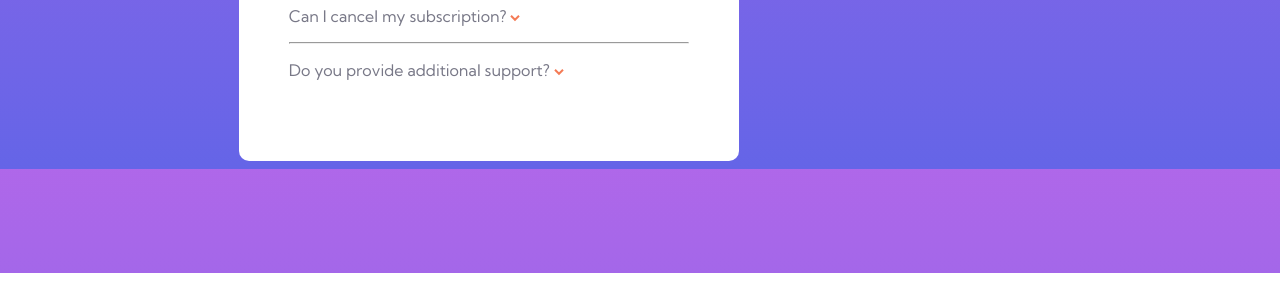
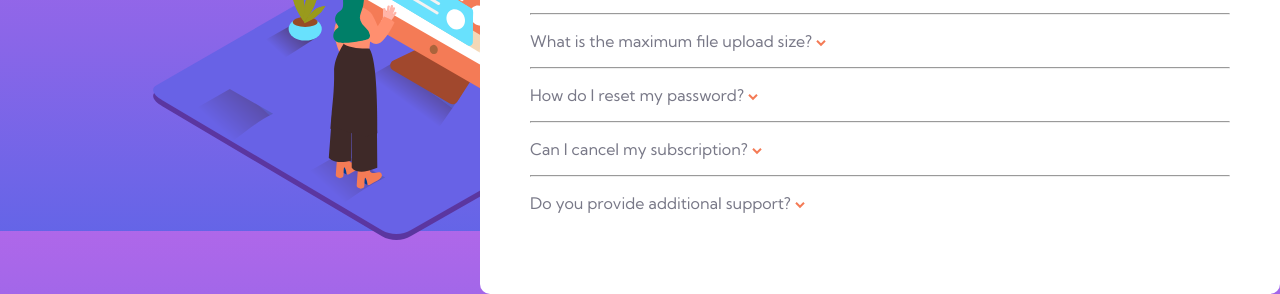
Before and after one commit to ashleyglenn0/faq-accordion-card-main, a plain HTML site: page index.html in a window 1280 px wide. Shown: the part 527-821 px from the top of the page. Before the commit the page ends 800 px from the top, so only its background shows below. Drawn offline with Linux system fonts and the light colour scheme.

Commit message:
updated desktop site

```diff
--- a/index.html
+++ b/index.html
@@ -27,6 +27,9 @@
 <div class="hero">
   <div class="woman">
     <img src="images/illustration-woman-online-mobile.svg">
+  </div>
+  <div class="desktopWoman">
+    <img src="images/illustration-woman-online-desktop.svg">
   </div>
   <div class="card">
     <body>
--- a/style.css
+++ b/style.css
@@ -28,7 +28,9 @@ body {
     //box-shadow:  0 6px 4px -4px rgba(0,0,0,0.5);
 }
 
-
+.desktopWoman{
+    display: none;
+}
 h1{
     text-align: center;
     color:hsl(237, 12%, 33%);
@@ -44,3 +46,26 @@ h1{
     display: block;
 
 }
+@media screen and (min-width: 600px){
+.card{
+    display: block;
+    position: absolute;
+    right: 0;
+    height: 450px;
+    width: 800px;
+}
+.woman{
+    display: none;
+}
+.desktopWoman{
+    display: block;
+    left: 0;
+    margin-left: -100px;
+    margin-right: 100px;
+    margin-top: 400px;
+    margin-bottom: -400px;
+
+}
+
+
+}
```
